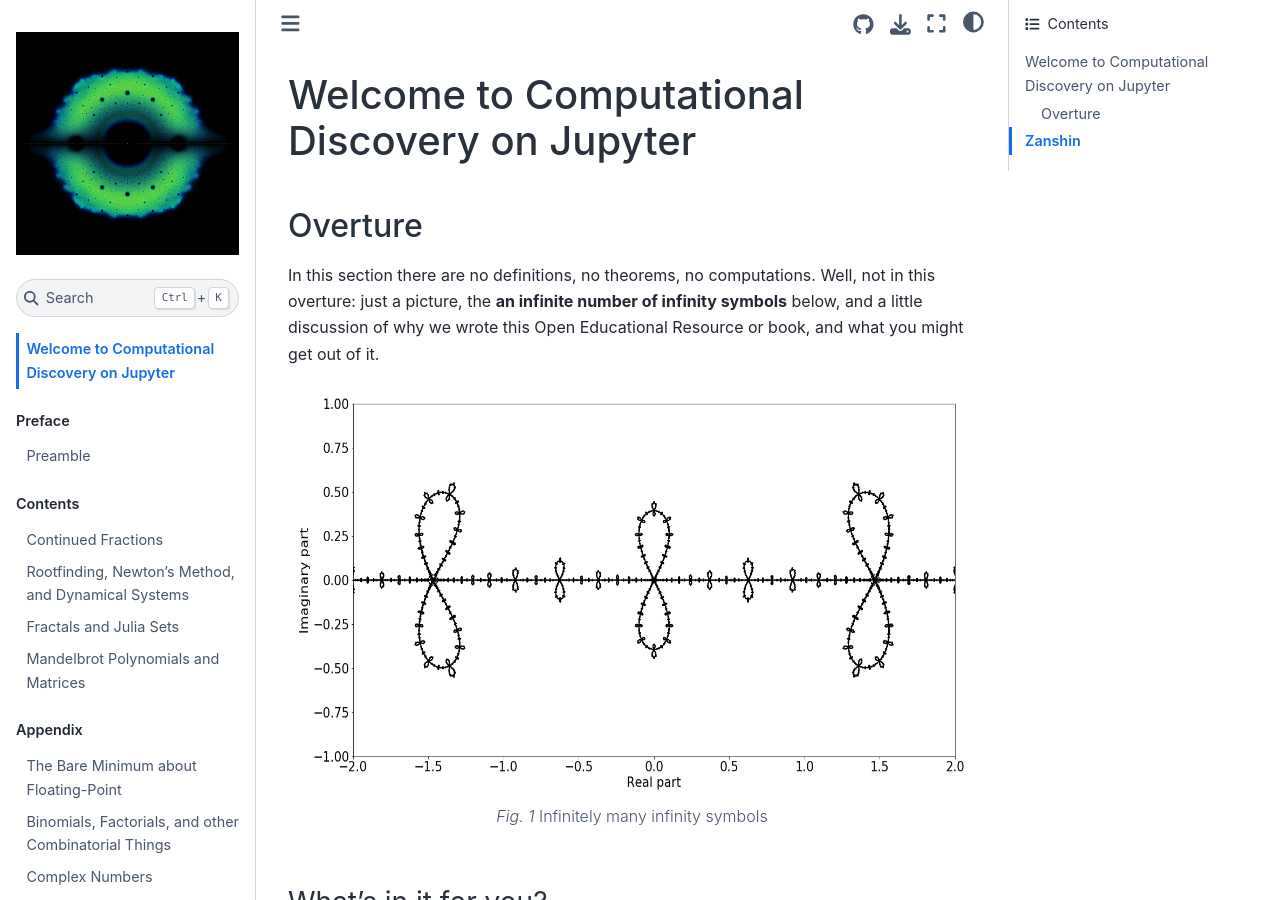
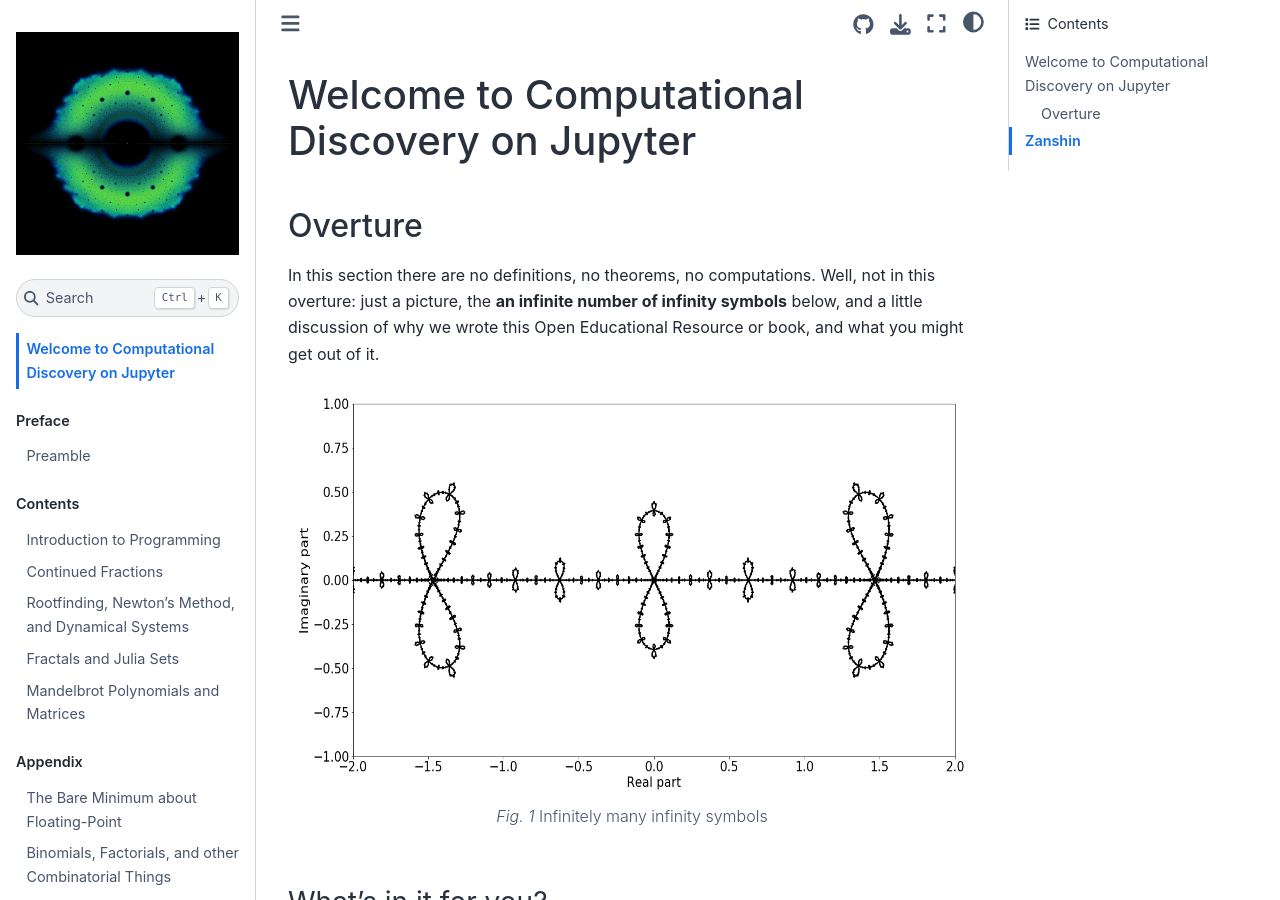
Before and after one commit to Computational-Discovery-on-Jupyter/Computational-Discovery-on-Jupyter, a Jupyter Book: the page built from book/index.ipynb, in a window 1280 px wide and 900 px high. Built offline with Jupyter Book 1.0.4 settings and Sphinx 7.4.7 and the Sphinx Book theme 1.1.4, drawn with Linux system fonts in a browser that asks for light colours; pages that are not in the unit, such as notebooks, are missing from menus.

Commit message:
added intro to programming chapter

```diff
--- a/book/_toc.yml
+++ b/book/_toc.yml
@@ -6,6 +6,7 @@ parts:
     - file: preamble
   - caption: Contents
     chapters:
+    - file: Contents/introduction-to-programming
     - file: Contents/continued-fractions
     - file: Contents/rootfinding
     - file: Contents/fractals-and-julia-sets
```
Also changed, not shown: book/Contents/introduction-to-programming.ipynb (added), book/Supplementary Material/Bohemian/UHTZD/Exhaustivepop_5_0_1_viridis_12N177147.png, book/Supplementary Material/Bohemian/dense/pop_4_6_viridis_5N500000.png, book/Supplementary Material/Bohemian/skewsymtri/pop_[1, 3]_viridis_31N50000.png, book/Supplementary Material/Bohemian/symmetric/p_4_6_viridiswhole_7N50000.png, book/Supplementary Material/Bohemian/symmetric/p_5_3_7_viridiswhole_5N14348907.png.
